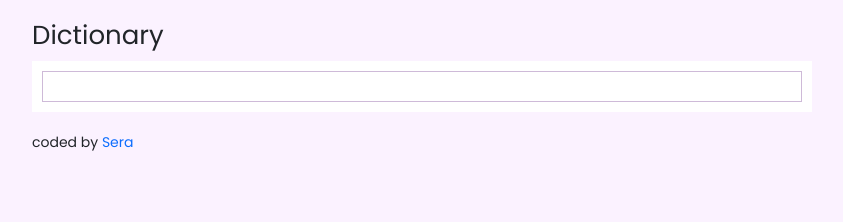
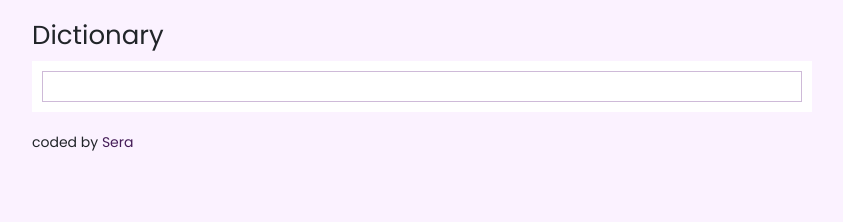
Before and after one commit to Sera-iso/React-Dictionary, a React (Create React App) app: page / in a window 1280 px wide. Shown: the top 222 px of the page, without its empty margins (8-851 px from the left). Built offline with nearby package versions, Linux system fonts and the light colour scheme.

Commit message:
Changed color of GitHub Link

```diff
--- a/src/App.css
+++ b/src/App.css
@@ -15,4 +15,5 @@
 
 .App a {
   text-decoration: none;
+  color: #451D58;
 }
--- a/src/Phonetics.css
+++ b/src/Phonetics.css
@@ -6,7 +6,6 @@
     border: 1px solid rgb(206, 186, 216, 0.1);
     border-radius: 16px;
     background-color:#FBF2FF;
-    color: #451D58;
     padding: 6px 16px;
     margin: 10px;
     transition: all 120ms ease-in-out;
```
